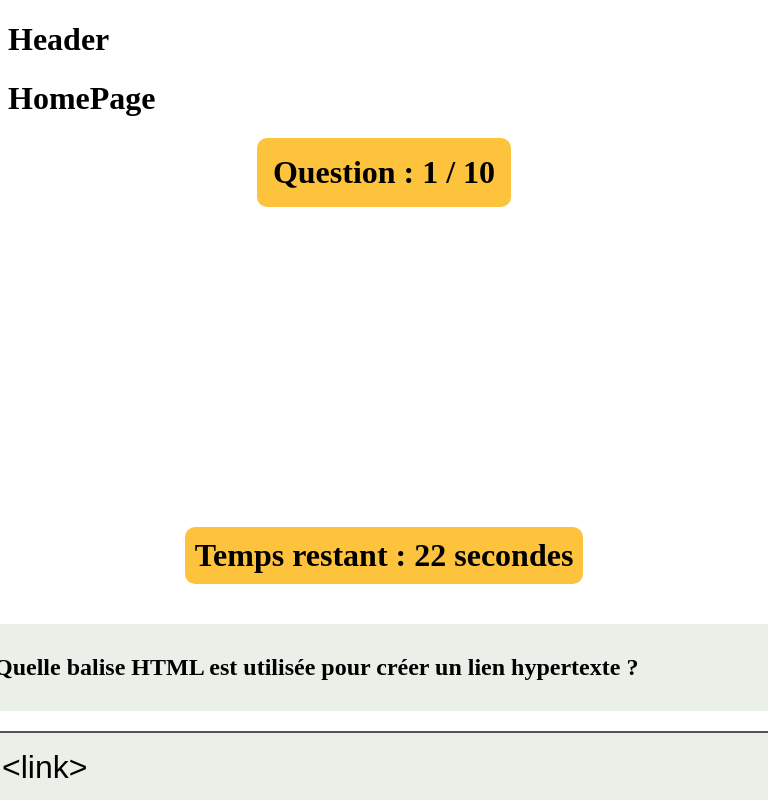
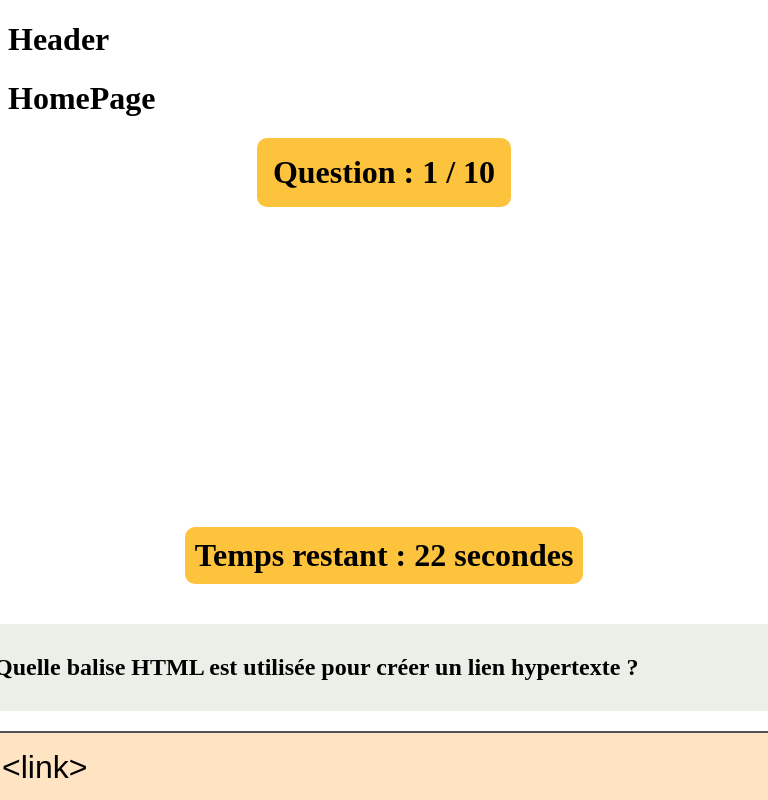
Before and after one commit to sadnxssdlm/wcs-codepoussin, a React (Vite) app in the folder client/: page / in a window 768 px wide. In both pictures the pointer is over the button "<link>". Shown: the top 800 px of the page. Built offline with nearby package versions, Linux system fonts and the light colour scheme.

Commit message:
feat: add hover css

```diff
--- a/client/src/assets/Style/Quiz.css
+++ b/client/src/assets/Style/Quiz.css
@@ -74,6 +74,10 @@
   .result p {
     font-size: 1.2rem;
   }
+
+  .question .option:hover {
+    background-color: bisque;
+  }
 }
 
 @media (min-width: 768px) {
@@ -138,6 +142,10 @@
     width: 50rem;
   }
 
+  .question .option:hover {
+    background-color: bisque;
+  }
+
   .question .next {
     font-size: 2rem;
     background-color: #fec33d;
```
